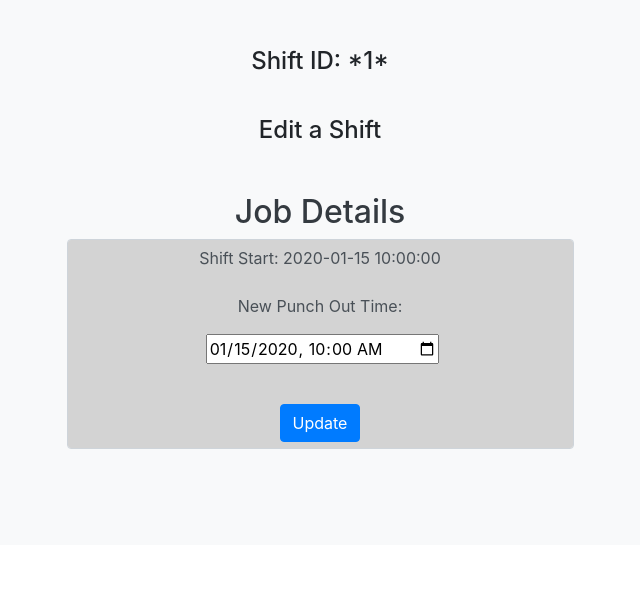
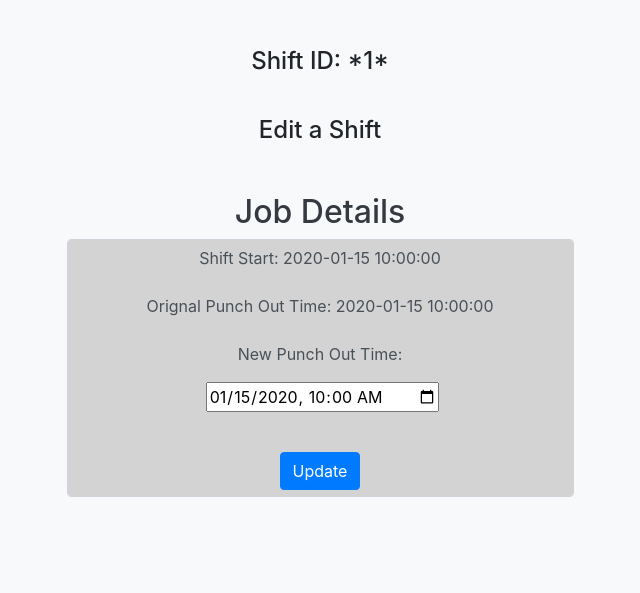
Before and after one commit to SinProp/TimeTrackerApp, a Flask app: page /edit/shift/1 in a window 1280 px wide. Shown: the part 327-920 px from the top of the page, without its empty margins (320-960 px from the left). Before the commit the page ends 776 px from the top, so only its background shows below. Run offline with Flask 2, Linux system fonts and the light colour scheme; the visitor is signed in with stand-in values (Sample User, id 1); tables that the repository leaves empty or names only in its code hold one stand-in row (values such as "Sample post"); some libraries are stand-ins or nearby versions.

Commit message:
Adjusted OG Punch Out Display

```diff
--- a/flask_app/templates/edit_shift.html
+++ b/flask_app/templates/edit_shift.html
@@ -56,9 +56,9 @@
                                 <div class="form-group">
                                     <label for="created_at">Shift Start: {{shift.created_at}}</label>
                                 </div>
-                                <!-- <div class="form-group">
+                                <div class="form-group">
                                     <label for="created_at">Orignal Punch Out Time: {{ shift.updated_at }}</label>
-                                </div> -->
+                                </div>
 
                                 <div class="form-group center-text">
                                     <p>New Punch Out Time: </p>
```
